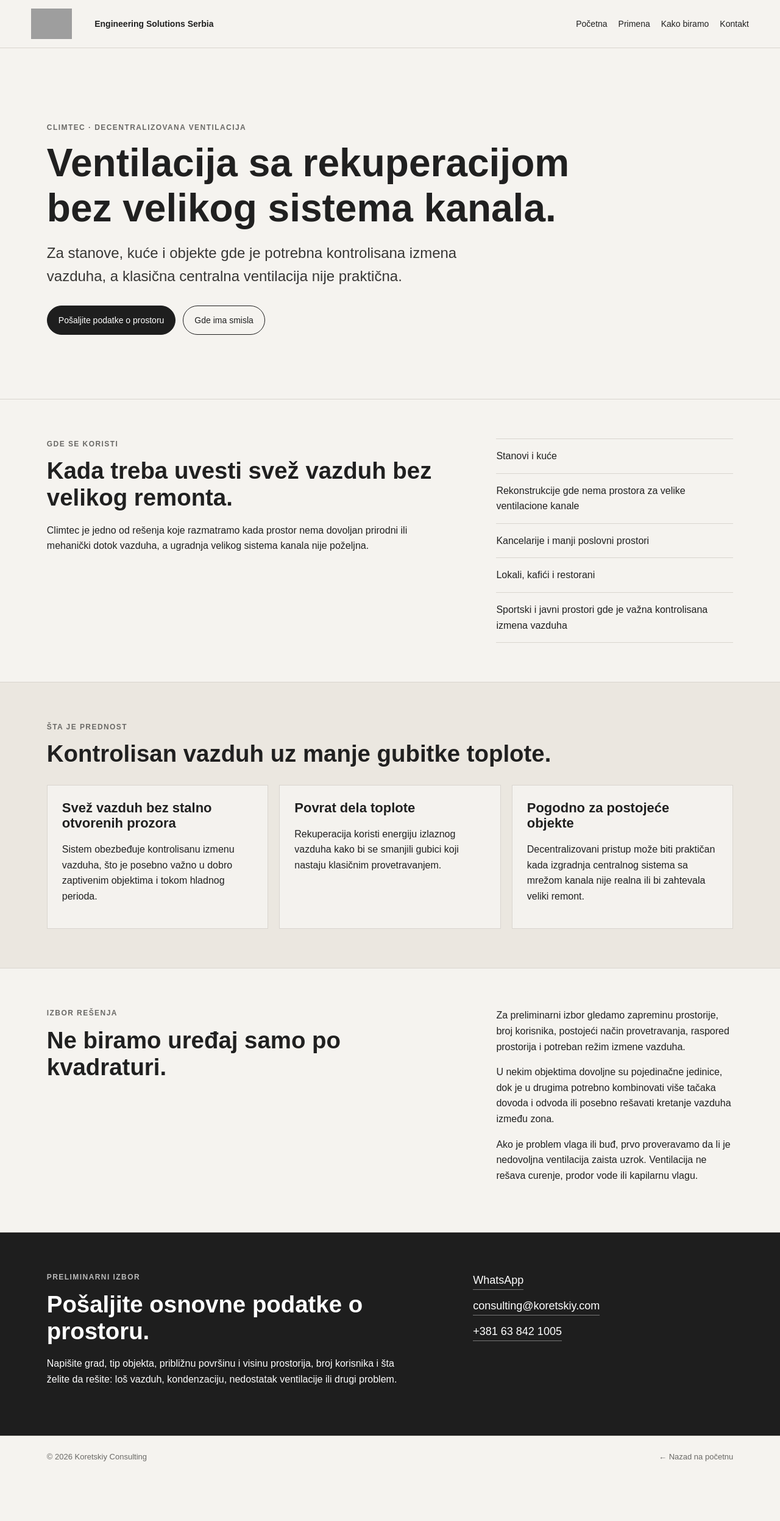
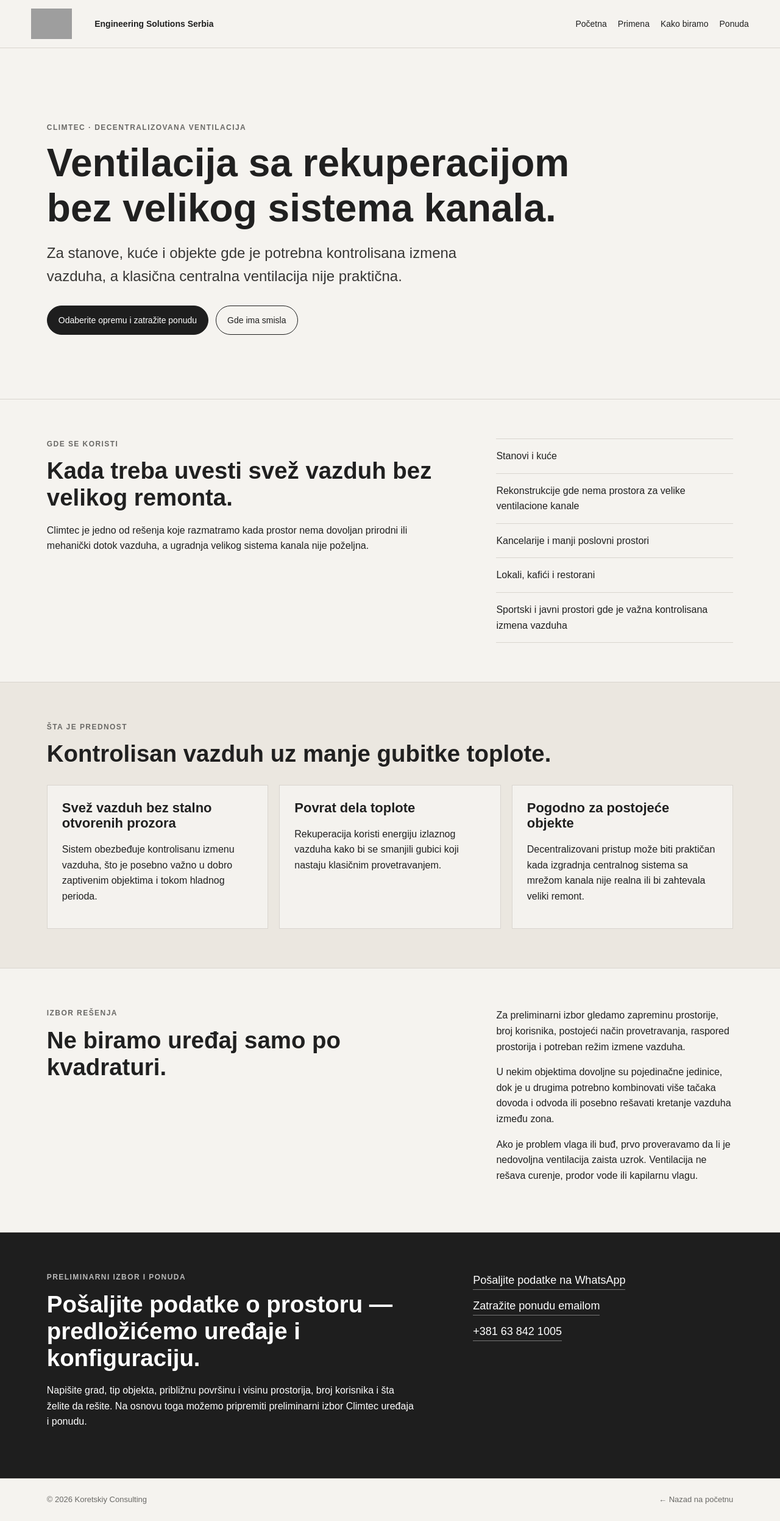
Before and after one commit to oikua66/koretskiy-rs, a Next.js app: page /climtec in a window 1280 px wide. Shown: the whole page at 61% size. Before the commit the page ends 2424 px from the top, so only its background shows below. Built offline with nearby package versions, Linux system fonts and the light colour scheme; grey boxes are pictures that could not be loaded.

Commit message:
Add Climtec equipment selection and offer CTA

```diff
--- a/app/climtec/page.tsx
+++ b/app/climtec/page.tsx
@@ -40,7 +40,7 @@ export default function ClimtecPage() {
           <a href="/">Početna</a>
           <a href="#gde">Primena</a>
           <a href="#kako">Kako biramo</a>
-          <a href="#kontakt">Kontakt</a>
+          <a href="#ponuda">Ponuda</a>
         </nav>
       </header>
 
@@ -52,7 +52,7 @@ export default function ClimtecPage() {
             Za stanove, kuće i objekte gde je potrebna kontrolisana izmena vazduha, a klasična centralna ventilacija nije praktična.
           </p>
           <div className="hero-actions">
-            <a className="button" href="#kontakt">Pošaljite podatke o prostoru</a>
+            <a className="button" href="#ponuda">Odaberite opremu i zatražite ponudu</a>
             <a className="button button-secondary" href="#gde">Gde ima smisla</a>
           </div>
         </div>
@@ -102,17 +102,17 @@ export default function ClimtecPage() {
         </div>
       </section>
 
-      <section className="section contact" id="kontakt">
+      <section className="section contact" id="ponuda">
         <div>
-          <p className="eyebrow">Preliminarni izbor</p>
-          <h2>Pošaljite osnovne podatke o prostoru.</h2>
+          <p className="eyebrow">Preliminarni izbor i ponuda</p>
+          <h2>Pošaljite podatke o prostoru — predložićemo uređaje i konfiguraciju.</h2>
           <p>
-            Napišite grad, tip objekta, približnu površinu i visinu prostorija, broj korisnika i šta želite da rešite: loš vazduh, kondenzaciju, nedostatak ventilacije ili drugi problem.
+            Napišite grad, tip objekta, približnu površinu i visinu prostorija, broj korisnika i šta želite da rešite. Na osnovu toga možemo pripremiti preliminarni izbor Climtec uređaja i ponudu.
           </p>
         </div>
         <div className="contact-links">
-          <a href="https://wa.me/381638421005">WhatsApp</a>
-          <a href="mailto:consulting@koretskiy.com">consulting@koretskiy.com</a>
+          <a href="https://wa.me/381638421005">Pošaljite podatke na WhatsApp</a>
+          <a href="mailto:consulting@koretskiy.com?subject=Climtec%20-%20zahtev%20za%20izbor%20opreme%20i%20ponudu">Zatražite ponudu emailom</a>
           <a href="tel:+381638421005">+381 63 842 1005</a>
         </div>
       </section>
```
